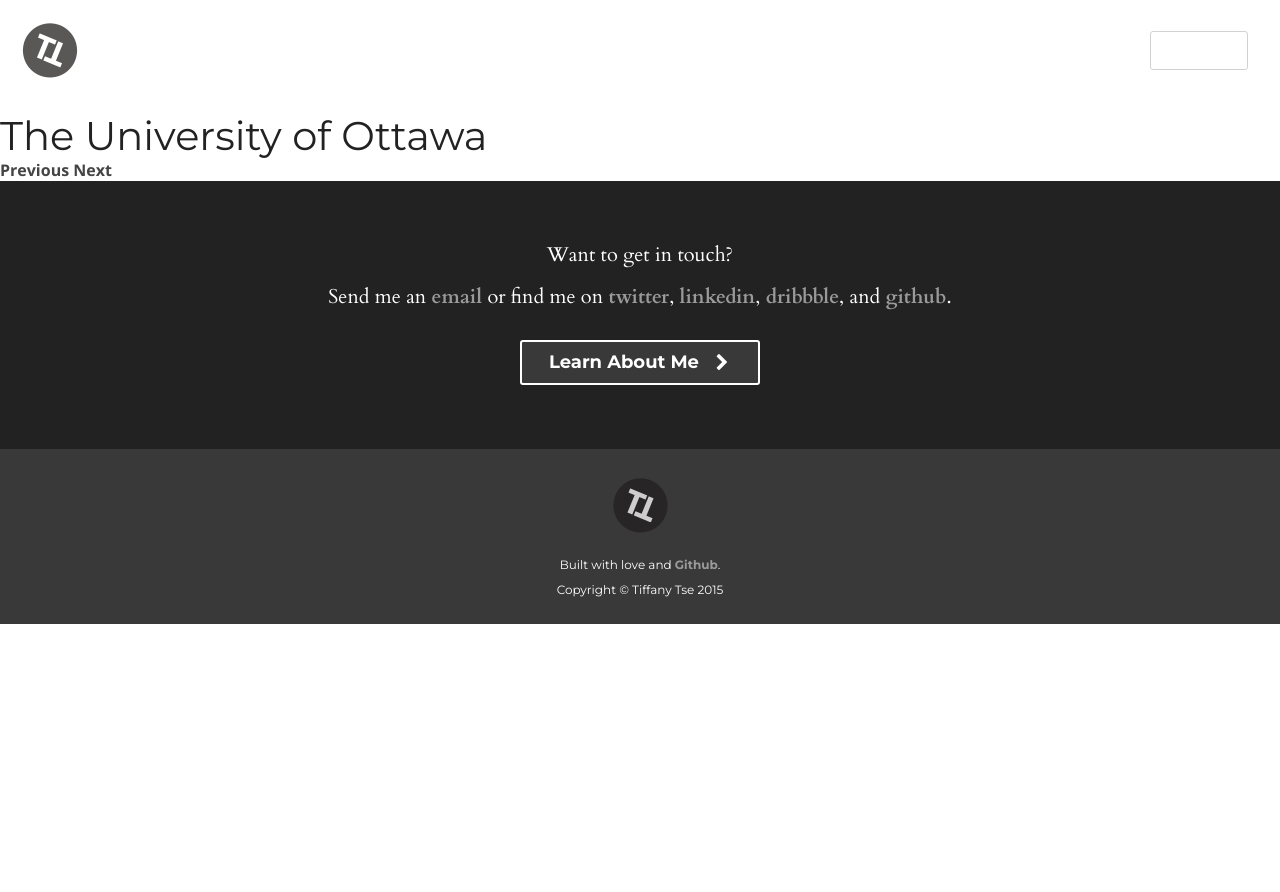
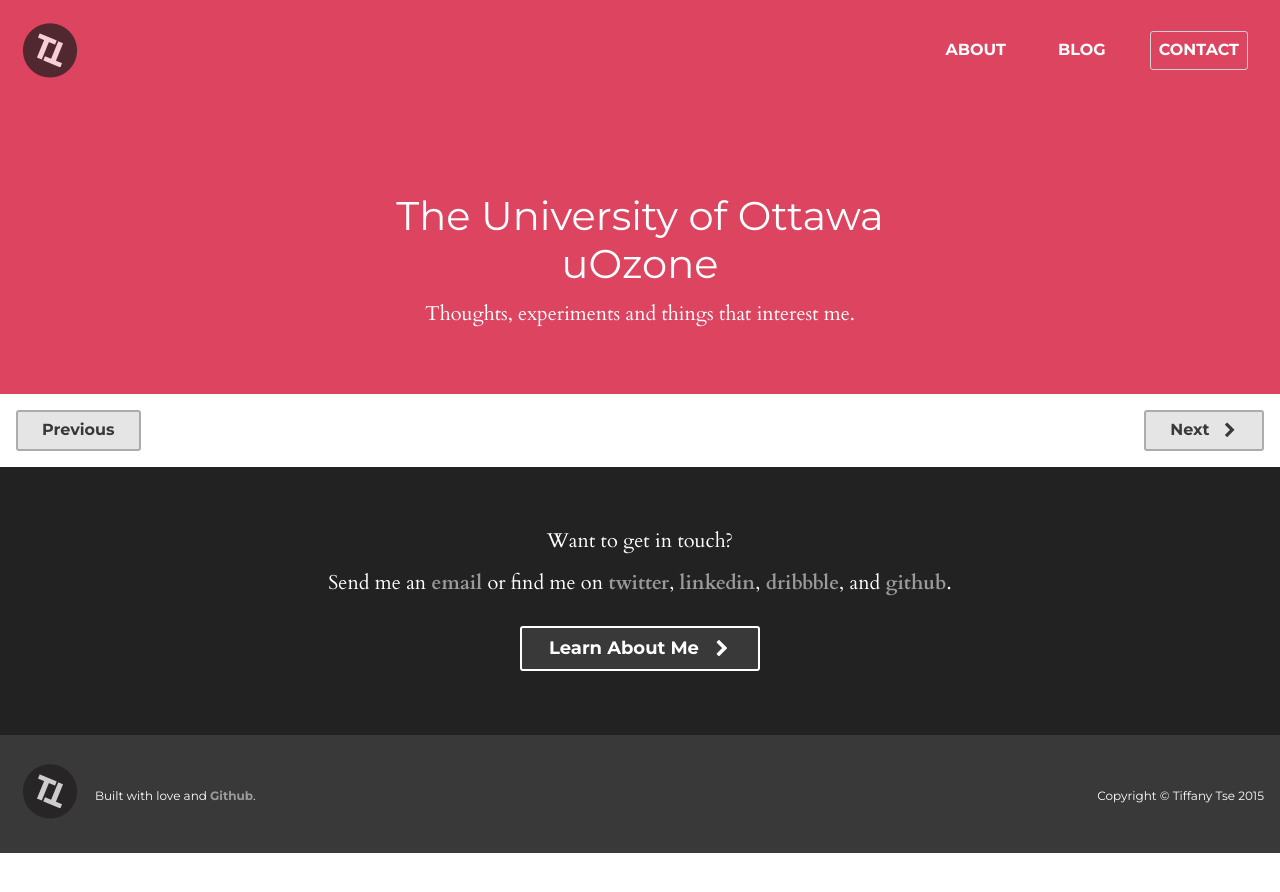
Before and after one commit to tiffanytse/tiffanytse.ca, a Jekyll site: the page built from work/uottawa/index.html, in a window 1280 px wide. Shown: the top 892 px of the page. Built offline with Jekyll 4.4.1, drawn with Linux system fonts in a browser that asks for light colours; nearby versions of some CDN libraries; Markdown is read by kramdown in place of the engine named in the settings.

Commit message:
feat(sass): update all styles for pager and add new content to work sections

```diff
--- a/js/script.js
+++ b/js/script.js
@@ -27,4 +27,19 @@
       e.preventDefault();
     });
 
+    // Animate main menu
+    var mainTop = 10;
+
+    // on scroll,
+    $(window).on('scroll',function(){
+
+        // we round here to reduce a little workload
+        stop = Math.round($(window).scrollTop());
+        if (stop > mainTop) {
+            $('.header').addClass('is-solid');
+        } else {
+            $('.header').removeClass('is-solid');
+       }
+    });
+
 });
--- a/scss/_variables.scss
+++ b/scss/_variables.scss
@@ -16,7 +16,7 @@
 $darkerGray: #222;
 $darkGray: #393939;
 $gray: #444;
-$lightGray: #eee;
+$lightGray: #d2d2d2;
 $white: #fff;
 
 // Font stacks (Cardo and Montserrat)
--- a/scss/components/_buttons.scss
+++ b/scss/components/_buttons.scss
@@ -11,6 +11,7 @@
   }
   &.dark{
     color: $darkGray;
+    border-color: #acacac;
     @include background(rgba(0,0,0, 0.1));
   }
 
@@ -49,3 +50,8 @@
 .main .button.circle{
   @include rem-fallback(font-size, 1); //16px
 }
+
+.pager .button{
+  @include rem-fallback(font-size, 1); //16px
+  margin-top: 0;
+}
--- a/style.css
+++ b/style.css
@@ -260,7 +260,7 @@
 }
 /* line 79, scss/components/_typography.scss */
 a:hover, a:active {
-  color: #eeeeee;
+  color: #d2d2d2;
 }
 
 /* line 84, scss/components/_typography.scss */
@@ -381,13 +381,19 @@
   padding-top: 15.5em;
   margin-top: -10.5em;
 }
+@media only screen and (min-width: 60em) {
+  /* line 44, scss/components/_layout.scss */
+  .main section.intro {
+    padding-top: 22.5em;
+  }
+}
 
-/* line 51, scss/components/_layout.scss */
+/* line 54, scss/components/_layout.scss */
 .page-front .gpo {
   position: relative;
   padding-top: 8.5em;
 }
-/* line 54, scss/components/_layout.scss */
+/* line 57, scss/components/_layout.scss */
 .page-front .gpo .case-studies {
   position: absolute;
   top: 0;
@@ -402,69 +408,69 @@
  * Layout
  */
 @media only screen and (min-width: 37.5em) {
-  /* line 73, scss/components/_layout.scss */
+  /* line 76, scss/components/_layout.scss */
   .l-left {
     float: left;
   }
 
-  /* line 77, scss/components/_layout.scss */
+  /* line 80, scss/components/_layout.scss */
   .l-right {
     float: right;
   }
 }
-/* line 83, scss/components/_layout.scss */
+/* line 86, scss/components/_layout.scss */
 .margin {
   margin: 2em 0;
 }
 
-/* line 91, scss/components/_layout.scss */
+/* line 94, scss/components/_layout.scss */
 .wrapper {
   margin: 0 auto;
   padding: 0 1.5em;
 }
 
-/* line 101, scss/components/_layout.scss */
+/* line 104, scss/components/_layout.scss */
 .contact {
   position: relative;
   padding-top: 1.5em;
   padding-bottom: 1.5em;
 }
-/* line 105, scss/components/_layout.scss */
+/* line 108, scss/components/_layout.scss */
 .contact h2 {
   padding-right: 1em;
 }
-/* line 108, scss/components/_layout.scss */
+/* line 111, scss/components/_layout.scss */
 .contact .button {
   position: absolute;
   top: 1.5em;
   right: 1.5em;
 }
-/* line 114, scss/components/_layout.scss */
+/* line 117, scss/components/_layout.scss */
 .contact .i-mail:before {
   margin: 0;
   padding: 0;
 }
 
-/* line 120, scss/components/_layout.scss */
+/* line 123, scss/components/_layout.scss */
 .main .main-content {
   max-width: 700px;
   margin: 0 auto;
   padding: 2em 1.5em 4em;
 }
 
-/* line 126, scss/components/_layout.scss */
+/* line 129, scss/components/_layout.scss */
 .posts > .post {
   padding-bottom: 2em;
-  border-bottom: 1px solid #eeeeee;
+  border-bottom: 1px solid #d2d2d2;
 }
 
-/* line 131, scss/components/_layout.scss */
+/* line 134, scss/components/_layout.scss */
 .posts > .post:last-child {
   padding-bottom: 1em;
   border-bottom: none;
 }
 
-/* line 137, scss/components/_layout.scss */
+/* line 140, scss/components/_layout.scss */
 .post blockquote {
   margin: 1.8em .8em;
   border-left: 2px solid #444444;
@@ -474,34 +480,57 @@
   font-style: italic;
 }
 
-/* line 147, scss/components/_layout.scss */
+/* line 150, scss/components/_layout.scss */
 footer {
   padding: 3em 0 0;
 }
 
 @media only screen and (min-width: 37.5em) {
-  /* line 152, scss/components/_layout.scss */
-  .header .wrapper {
+  /* line 156, scss/components/_layout.scss */
+  .header .wrapper,
+  .footer__light .wrapper {
     max-width: 1280px;
     padding: 0 1em;
   }
 
-  /* line 158, scss/components/_layout.scss */
+  /* line 162, scss/components/_layout.scss */
   .header__site-info {
     float: left;
-    width: 8.33333%;
+    width: 33.33333%;
     margin-left: 0%;
-    margin-right: -8.33333%;
+    margin-right: -33.33333%;
     text-align: left;
   }
 
-  /* line 162, scss/components/_layout.scss */
+  /* line 166, scss/components/_layout.scss */
   .header nav {
     float: right;
     width: 66.66667%;
     margin-right: 0%;
     margin-left: -66.66667%;
     text-align: right;
+  }
+
+  /* line 172, scss/components/_layout.scss */
+  .footer__light .t-copyright.l-left {
+    float: left;
+    text-align: left;
+  }
+  /* line 176, scss/components/_layout.scss */
+  .footer__light .t-copyright.l-right {
+    float: right;
+    text-align: right;
+    padding-top: 2.4em;
+  }
+  /* line 181, scss/components/_layout.scss */
+  .footer__light .t-copyright .site-logo {
+    float: left;
+  }
+  /* line 184, scss/components/_layout.scss */
+  .footer__light .t-copyright span {
+    display: inline-block;
+    margin-top: 2.4em;
+    margin-left: 1em;
   }
 }
 /*/
@@ -543,17 +572,37 @@
 .header {
   text-align: center;
   padding: 1em 0 1.5em;
+  -webkit-transition: background-color 300ms ease-in-out;
+  -moz-transition: background-color 300ms ease-in-out;
+  -ms-transition: background-color 300ms ease-in-out;
+  -o-transition: background-color 300ms ease-in-out;
+  transition: background-color 300ms ease-in-out;
+  -webkit-transition: all 500ms ease-in-out;
+  -moz-transition: all 500ms ease-in-out;
+  -ms-transition: all 500ms ease-in-out;
+  -o-transition: all 500ms ease-in-out;
+  transition: all 500ms ease-in-out;
 }
-/* line 42, scss/components/_misc.scss */
+@media only screen and (min-width: 60em) {
+  /* line 38, scss/components/_misc.scss */
+  .header {
+    position: fixed;
+    top: 0;
+    left: 0;
+    right: 0;
+    z-index: 1000;
+  }
+}
+/* line 51, scss/components/_misc.scss */
 .header .site-logo {
   text-transform: uppercase;
   display: inline-block;
 }
-/* line 45, scss/components/_misc.scss */
+/* line 54, scss/components/_misc.scss */
 .header .site-logo i {
   float: left;
 }
-/* line 49, scss/components/_misc.scss */
+/* line 58, scss/components/_misc.scss */
 .header .site-logo h1,
 .header .site-logo .site-name {
   color: #222222;
@@ -566,30 +615,30 @@
   margin-left: .75em;
   letter-spacing: 1px;
 }
-/* line 61, scss/components/_misc.scss */
+/* line 70, scss/components/_misc.scss */
 .header nav {
   font-family: "Montserrat", "Futura PT", Helvetica, sans-serif;
   margin-top: .75em;
 }
-/* line 64, scss/components/_misc.scss */
+/* line 73, scss/components/_misc.scss */
 .header nav ul {
   list-style-type: none;
   margin: 0;
   padding: 0;
 }
-/* line 68, scss/components/_misc.scss */
+/* line 77, scss/components/_misc.scss */
 .header nav li {
   display: inline-block;
   text-transform: uppercase;
   margin: .2em;
 }
 @media only screen and (min-width: 37.5em) {
-  /* line 68, scss/components/_misc.scss */
+  /* line 77, scss/components/_misc.scss */
   .header nav li {
     margin: .2em 1em;
   }
 }
-/* line 76, scss/components/_misc.scss */
+/* line 85, scss/components/_misc.scss */
 .header nav a {
   color: white;
   display: block;
@@ -597,12 +646,12 @@
   -webkit-font-smoothing: antialiased;
   -moz-osx-font-smoothing: grayscale;
 }
-/* line 82, scss/components/_misc.scss */
+/* line 91, scss/components/_misc.scss */
 .header nav .contact-btn:hover {
   background-color: rgba(255, 255, 255, 0.1);
 }
 
-/* line 89, scss/components/_misc.scss */
+/* line 97, scss/components/_misc.scss */
 .border-thin {
   border: 1px solid #d2d2d2;
   -webkit-border-radius: 3px;
@@ -612,74 +661,47 @@
   border-radius: 3px;
 }
 
-@media only screen and (min-width: 37.5em) {
-  /* line 95, scss/components/_misc.scss */
-  .is-solid.header .site-logo {
-    opacity: 1;
-  }
-  /* line 97, scss/components/_misc.scss */
-  .is-solid.header .site-logo h1, .is-solid.header .site-logo .site-name {
-    display: inline-block;
-  }
-  /* line 100, scss/components/_misc.scss */
-  .is-solid.header .site-logo nav a {
-    color: #444444;
-  }
-  /* line 102, scss/components/_misc.scss */
-  .is-solid.header .site-logo nav a:hover {
-    color: #231f20;
-  }
-
-  /* line 108, scss/components/_misc.scss */
-  .is-solid.header {
-    background-color: white;
-    position: fixed;
-    top: 0;
-    left: 0;
-    right: 0;
-  }
-}
-/* line 118, scss/components/_misc.scss */
+/* line 102, scss/components/_misc.scss */
 .site-logo {
   opacity: .75;
 }
 
-/* line 124, scss/components/_misc.scss */
+/* line 108, scss/components/_misc.scss */
 .bg-dark {
   background-color: #222222;
   color: white;
   -webkit-font-smoothing: antialiased;
   -moz-osx-font-smoothing: grayscale;
 }
-/* line 128, scss/components/_misc.scss */
+/* line 112, scss/components/_misc.scss */
 .bg-dark h2 {
   color: #f5f5f5;
 }
-/* line 131, scss/components/_misc.scss */
+/* line 115, scss/components/_misc.scss */
 .bg-dark p {
   color: #fff;
 }
-/* line 135, scss/components/_misc.scss */
+/* line 119, scss/components/_misc.scss */
 .bg-dark .content a, .bg-dark.footer p a {
   color: #9a9a9a;
 }
-/* line 138, scss/components/_misc.scss */
+/* line 122, scss/components/_misc.scss */
 .bg-dark .content a:hover, .bg-dark .content a:focus, .bg-dark.footer p a:hover, .bg-dark.footer p a:focus {
   border-bottom: 1px solid rgba(255, 255, 255, 0.15);
 }
 
-/* line 143, scss/components/_misc.scss */
+/* line 127, scss/components/_misc.scss */
 .contact.bg-dark .content a {
   color: #648dcd;
 }
 
-/* line 149, scss/components/_misc.scss */
+/* line 133, scss/components/_misc.scss */
 i.large {
   font-size: 40px;
   font-size: 2.5rem;
 }
 
-/* line 153, scss/components/_misc.scss */
+/* line 137, scss/components/_misc.scss */
 .i-logo {
   font-size: 56px;
   font-size: 3.5rem;
@@ -691,7 +713,7 @@
   margin: 1rem;
   position: relative;
 }
-/* line 162, scss/components/_misc.scss */
+/* line 146, scss/components/_misc.scss */
 .i-logo:before {
   position: absolute;
   top: -10px;
@@ -699,12 +721,12 @@
   margin: 0;
 }
 
-/* line 170, scss/components/_misc.scss */
+/* line 154, scss/components/_misc.scss */
 .i-cancel {
   color: white;
 }
 
-/* line 176, scss/components/_misc.scss */
+/* line 160, scss/components/_misc.scss */
 .site-logo:hover .i-logo, .site-logo:hover h1, .site-logo:hover .site-name,
 .site-logo:focus .i-logo,
 .site-logo:focus h1,
@@ -712,125 +734,153 @@
   color: #312c2d;
 }
 
-/* line 184, scss/components/_misc.scss */
+/* line 167, scss/components/_misc.scss */
 .main section {
   -webkit-font-smoothing: antialiased;
   -moz-osx-font-smoothing: grayscale;
 }
 
-/* line 189, scss/components/_misc.scss */
+/* line 172, scss/components/_misc.scss */
 .page-front .main section {
   text-align: center;
   color: white;
 }
-/* line 192, scss/components/_misc.scss */
+/* line 175, scss/components/_misc.scss */
 .page-front .main section h2 {
   color: white;
 }
-/* line 196, scss/components/_misc.scss */
+/* line 179, scss/components/_misc.scss */
 .page-front .intro {
   background-color: #374760;
 }
-/* line 199, scss/components/_misc.scss */
+/* line 182, scss/components/_misc.scss */
 .page-front .gpo {
   background-color: #3bc161;
 }
-/* line 201, scss/components/_misc.scss */
+/* line 184, scss/components/_misc.scss */
 .page-front .gpo .case-studies {
   background-color: white;
   color: #231f20;
 }
-/* line 206, scss/components/_misc.scss */
+/* line 189, scss/components/_misc.scss */
 .page-front .dropfort {
   background-color: #2e8fe8;
 }
-/* line 209, scss/components/_misc.scss */
+/* line 192, scss/components/_misc.scss */
 .page-front .uottawa {
   background-color: #dd4460;
 }
-/* line 212, scss/components/_misc.scss */
+/* line 195, scss/components/_misc.scss */
 .page-front .drupalcamp {
   background-color: #643d9b;
 }
 
-/* line 221, scss/components/_misc.scss */
+/* line 204, scss/components/_misc.scss */
 .page-about .intro {
   background: url("images/about.jpg") top center;
   background-attachment: fixed;
 }
 
-/* line 227, scss/components/_misc.scss */
+/* line 210, scss/components/_misc.scss */
 .item-list {
   margin: 0;
   padding: 0;
   list-style-type: none;
 }
-/* line 230, scss/components/_misc.scss */
+/* line 213, scss/components/_misc.scss */
 .item-list li {
-  border-bottom: 1px solid #eeeeee;
+  border-bottom: 1px solid #d2d2d2;
   padding: 1em 0;
 }
-/* line 233, scss/components/_misc.scss */
+/* line 216, scss/components/_misc.scss */
 .item-list li p {
   margin: 0;
 }
-/* line 236, scss/components/_misc.scss */
+/* line 219, scss/components/_misc.scss */
 .item-list li:last-child {
   border-bottom: 0;
 }
 
-/* line 243, scss/components/_misc.scss */
+/* line 226, scss/components/_misc.scss */
 .page-blog .intro {
   background: url("images/blog.jpg") top center;
   background-attachment: fixed;
 }
 
-/* line 252, scss/components/_misc.scss */
+/* line 234, scss/components/_misc.scss */
+.page-gpo .intro {
+  background-color: #3bc161;
+}
+
+/* line 238, scss/components/_misc.scss */
+.page-dropfort .intro {
+  background-color: #2e8fe8;
+}
+
+/* line 242, scss/components/_misc.scss */
+.page-uottawa .intro {
+  background-color: #dd4460;
+}
+
+/* line 246, scss/components/_misc.scss */
+.page-drupalcamp .intro {
+  background-color: #643d9b;
+}
+
+/* line 250, scss/components/_misc.scss */
+.pager {
+  padding: 1em;
+  max-width: 1280px;
+  margin: 0 auto;
+}
+
+/* line 259, scss/components/_misc.scss */
 .footer .button {
   display: inline-block;
   margin-top: 1.5em;
 }
 
-/* line 257, scss/components/_misc.scss */
+/* line 264, scss/components/_misc.scss */
 .footer__light {
   background-color: #393939;
   margin-top: 4em;
   padding: 1em 0 1.5em;
 }
-/* line 261, scss/components/_misc.scss */
+/* line 268, scss/components/_misc.scss */
 .footer__light span {
   display: block;
   margin-top: 1em;
 }
-/* line 265, scss/components/_misc.scss */
+/* line 272, scss/components/_misc.scss */
 .footer__light .t-copyright {
   float: none;
   text-align: center;
 }
 
-/* line 274, scss/components/_misc.scss */
+/* line 281, scss/components/_misc.scss */
 ::-moz-selection {
   color: #231f20;
-  background: #eeeeee;
+  background: rgba(0, 0, 0, 0.3);
 }
 
-/* line 278, scss/components/_misc.scss */
+/* line 285, scss/components/_misc.scss */
 ::selection {
   color: #231f20;
-  background: #eeeeee;
+  background: rgba(0, 0, 0, 0.3);
 }
 
-/* line 286, scss/components/_misc.scss */
-.cf:before,
-.cf:after {
+/* line 293, scss/components/_misc.scss */
+.cf:before, .pager:before,
+.cf:after,
+.pager:after {
   content: " ";
   /* 1 */
   display: table;
   /* 2 */
 }
 
-/* line 291, scss/components/_misc.scss */
-.cf:after {
+/* line 298, scss/components/_misc.scss */
+.cf:after, .pager:after {
   clear: both;
 }
 
@@ -854,9 +904,10 @@
 /* line 12, scss/components/_buttons.scss */
 .button.dark {
   color: #393939;
+  border-color: #acacac;
   background: rgba(0, 0, 0, 0.1);
 }
-/* line 17, scss/components/_buttons.scss */
+/* line 18, scss/components/_buttons.scss */
 .button.circle {
   height: 35px;
   width: 35px;
@@ -866,14 +917,14 @@
   -moz-box-sizing: border-box;
   box-sizing: border-box;
 }
-/* line 24, scss/components/_buttons.scss */
+/* line 25, scss/components/_buttons.scss */
 .button .i-right-open:before {
   vertical-align: -1px;
   margin-right: 0;
   margin-left: .5em;
 }
 
-/* line 31, scss/components/_buttons.scss */
+/* line 32, scss/components/_buttons.scss */
 .circle {
   -webkit-border-radius: 50%;
   -moz-border-radius: 50%;
@@ -881,13 +932,13 @@
   -o-border-radius: 50%;
   border-radius: 50%;
 }
-/* line 34, scss/components/_buttons.scss */
+/* line 35, scss/components/_buttons.scss */
 .circle .light:hover,
 .circle .light:focus {
   background: rgba(255, 255, 255, 0.1);
 }
 
-/* line 40, scss/components/_buttons.scss */
+/* line 41, scss/components/_buttons.scss */
 .main .button,
 .footer .button {
   font-family: "Montserrat", "Futura PT", Helvetica, sans-serif;
@@ -895,15 +946,22 @@
   font-size: 1.125rem;
 }
 
-/* line 45, scss/components/_buttons.scss */
+/* line 46, scss/components/_buttons.scss */
 .main .button {
   margin-top: 1em;
 }
 
-/* line 49, scss/components/_buttons.scss */
+/* line 50, scss/components/_buttons.scss */
 .main .button.circle {
   font-size: 16px;
   font-size: 1rem;
+}
+
+/* line 54, scss/components/_buttons.scss */
+.pager .button {
+  font-size: 16px;
+  font-size: 1rem;
+  margin-top: 0;
 }
 
 /* line 4, scss/components/_states.scss */
@@ -982,6 +1040,35 @@
   }
 }
 
+/**
+ * Header Solid
+ */
+@media only screen and (min-width: 60em) {
+  /* line 62, scss/components/_states.scss */
+  .header.is-solid .site-logo {
+    opacity: 1;
+  }
+  /* line 64, scss/components/_states.scss */
+  .header.is-solid .site-logo h1, .header.is-solid .site-logo .site-name {
+    display: inline-block;
+  }
+  /* line 68, scss/components/_states.scss */
+  .header.is-solid nav a {
+    color: #444444;
+  }
+  /* line 70, scss/components/_states.scss */
+  .header.is-solid nav a:hover {
+    color: #231f20;
+  }
+
+  /* line 76, scss/components/_states.scss */
+  .is-solid.header {
+    background-color: white;
+    -webkit-box-shadow: rgba(0, 0, 0, 0.3) 0 0 10px;
+    -moz-box-shadow: rgba(0, 0, 0, 0.3) 0 0 10px;
+    box-shadow: rgba(0, 0, 0, 0.3) 0 0 10px;
+  }
+}
 /***********************/
 /* SYNTAX HIGHLIGHTING */
 /***********************/
--- a/work/uottawa/index.html
+++ b/work/uottawa/index.html
@@ -1,13 +1,21 @@
 ---
 layout: default
 title: Work &middot; The University of Ottawa
+class: uottawa
 previous: dropfort/
 next: drupalcamp/
 ---
 
-<h1>The University of Ottawa</h1>
+<section class="section intro">
+  <div class="wrapper">
+    <div class="content t-center">
+      <h1 class="light">The University of Ottawa<br>uOzone</h1>
+      <p class="gamma light">Thoughts, experiments and things that interest me.</p>
+    </div>
+  </div>
+</section>
 
 <div class="pager">
-  {% if page.previous %}<a href="{{ site.baseurl }}/work/{{ page.previous }}">Previous</a>{% endif %}
-  {% if page.next%}<a href="{{ site.baseurl }}/work/{{ page.next }}">Next</a>{% endif %}
+  {% if page.previous %}<a class="button dark l-left" href="{{ site.baseurl }}/work/{{ page.previous }}"><i class="i-left-open"></i>Previous </a>{% endif %}
+  {% if page.next%}<a class="button dark l-right" href="{{ site.baseurl }}/work/{{ page.next }}">Next <i class="i-right-open"></i></a>{% endif %}
 </div>
```
Also changed, not shown: scss/components/_layout.scss (+27 -2 lines), scss/components/_misc.scss (+36 -29 lines), scss/components/_states.scss (+27 -0 lines), work/dropfort/index.html (+10 -3 lines), work/drupalcamp/index.html (+10 -3 lines), work/gpo/index.html (+10 -3 lines).
